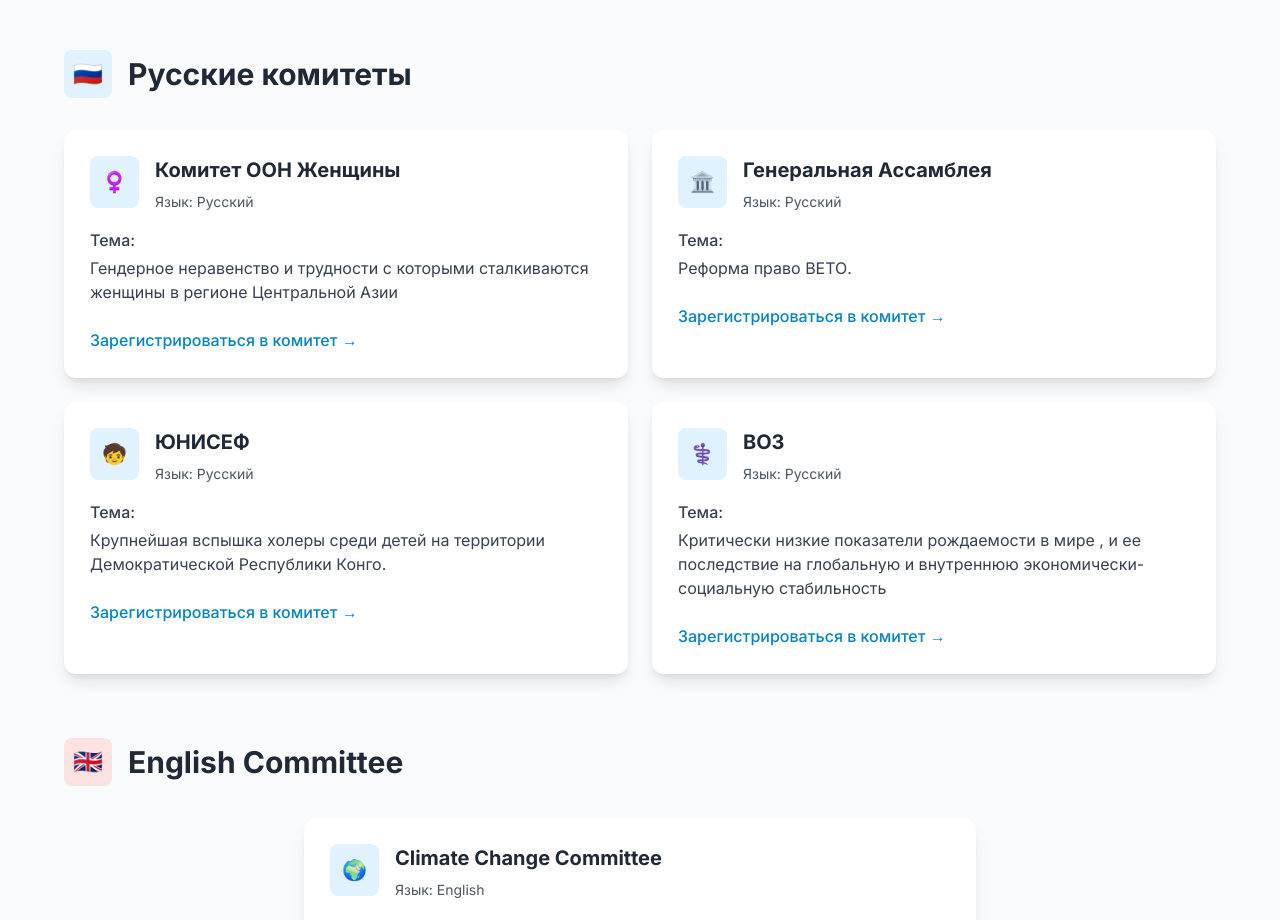
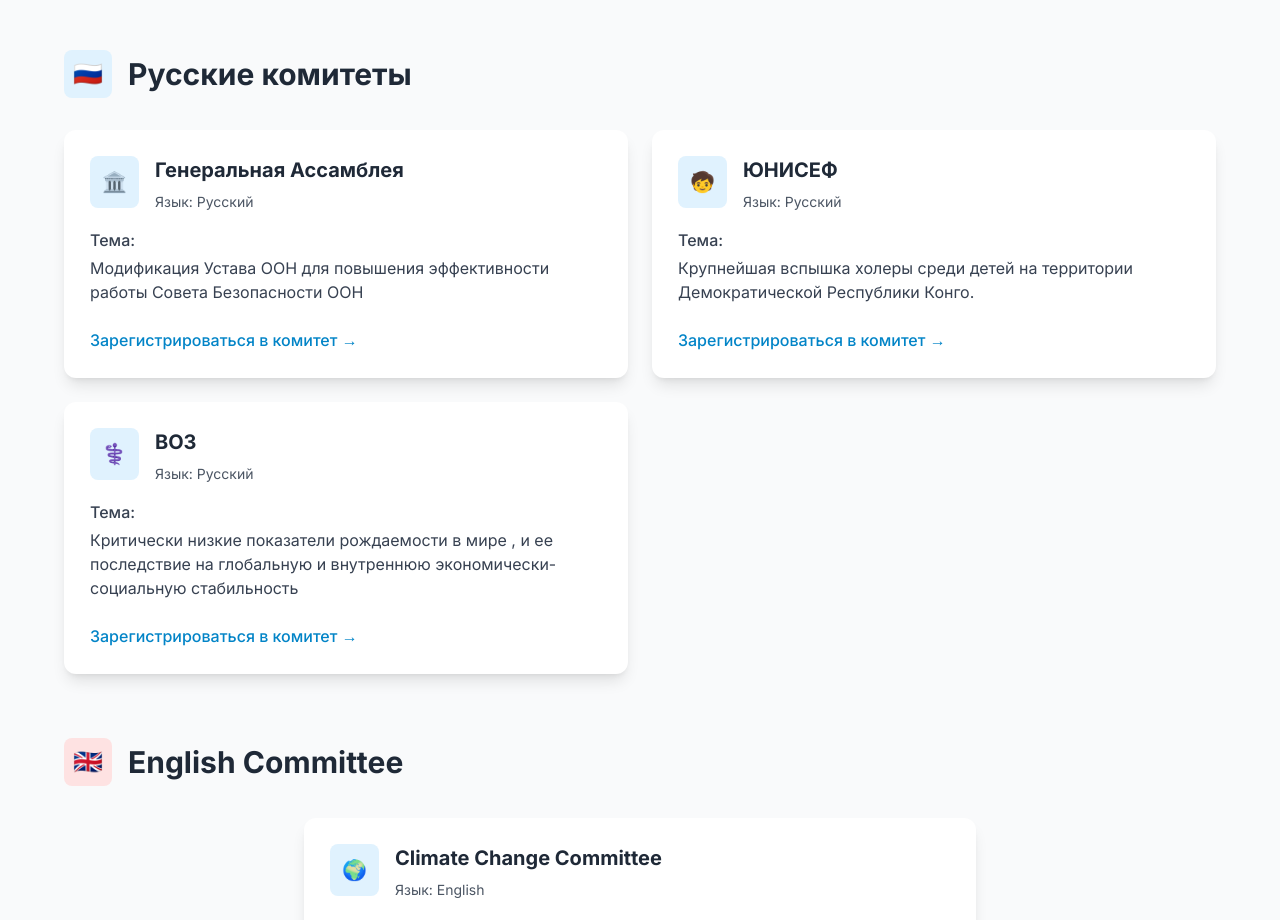
Before and after one commit to Username112233445566/NGMUN, a Next.js app: page / in a window 1280 px wide. Shown: the part 2103-3023 px from the top of the page. Built offline with nearby package versions, Linux system fonts and the light colour scheme.

Commit message:
corrections content

```diff
--- a/app/components/Committees.tsx
+++ b/app/components/Committees.tsx
@@ -7,17 +7,10 @@
 
   const committees = [
     {
-      id: 'un-women',
-      title: 'Комитет ООН Женщины',
-      language: 'Русский',
-      topic: 'Гендерное неравенство и трудности с которыми сталкиваются женщины в регионе Центральной Азии',
-      icon: '♀️'
-    },
-    {
       id: 'general-assembly',
       title: 'Генеральная Ассамблея',
       language: 'Русский',
-      topic: 'Реформа право ВЕТО.',
+      topic: 'Модификация Устава ООН для повышения эффективности работы Совета Безопасности ООН',
       icon: '🏛️'
     },
     {
@@ -88,7 +81,7 @@
               </h3>
             </div>
             <div className="grid md:grid-cols-2 gap-6">
-              {committees.slice(0, 4).map((committee) => (
+              {committees.slice(0, 3).map((committee) => (
                 <div key={committee.id} className="card hover:border-ngmun-blue-300 border-2 border-transparent transition-all duration-300">
                   <div className="flex items-start mb-4">
                     <div className="bg-ngmun-blue-100 p-3 rounded-lg mr-4">
@@ -132,20 +125,20 @@
               <div className="card hover:border-ngmun-blue-300 border-2 border-transparent transition-all duration-300">
                 <div className="flex items-start mb-4">
                   <div className="bg-ngmun-blue-100 p-3 rounded-lg mr-4">
-                    <span className="text-xl">{committees[4].icon}</span>
+                    <span className="text-xl">{committees[3].icon}</span>
                   </div>
                   <div>
-                    <h4 className="text-xl font-bold text-gray-800">{committees[4].title}</h4>
+                    <h4 className="text-xl font-bold text-gray-800">{committees[3].title}</h4>
                     <div className="flex items-center mt-2">
                       <span className="text-gray-600 text-sm">
-                        {t('committees.language')}: {committees[4].language}
+                        {t('committees.language')}: {committees[3].language}
                       </span>
                     </div>
                   </div>
                 </div>
                 <div className="mt-4">
                   <span className="text-gray-700 font-medium">{t('committees.topic')}:</span>
-                  <p className="text-gray-700 mt-1">{committees[4].topic}</p>
+                  <p className="text-gray-700 mt-1">{committees[3].topic}</p>
                 </div>
                 <button
                   onClick={() => scrollToSection('registration')}
@@ -171,20 +164,20 @@
               <div className="card hover:border-ngmun-blue-300 border-2 border-transparent transition-all duration-300">
                 <div className="flex items-start mb-4">
                   <div className="bg-ngmun-blue-100 p-3 rounded-lg mr-4">
-                    <span className="text-xl">{committees[5].icon}</span>
+                    <span className="text-xl">{committees[4].icon}</span>
                   </div>
                   <div>
-                    <h4 className="text-xl font-bold text-gray-800">{committees[5].title}</h4>
+                    <h4 className="text-xl font-bold text-gray-800">{committees[4].title}</h4>
                     <div className="flex items-center mt-2">
                       <span className="text-gray-600 text-sm">
-                        {t('committees.language')}: {committees[5].language}
+                        {t('committees.language')}: {committees[4].language}
                       </span>
                     </div>
                   </div>
                 </div>
                 <div className="mt-4">
                   <span className="text-gray-700 font-medium">{t('committees.topic')}:</span>
-                  <p className="text-gray-700 mt-1">{committees[5].topic}</p>
+                  <p className="text-gray-700 mt-1">{committees[4].topic}</p>
                 </div>
                 <button
                   onClick={() => scrollToSection('registration')}
```
